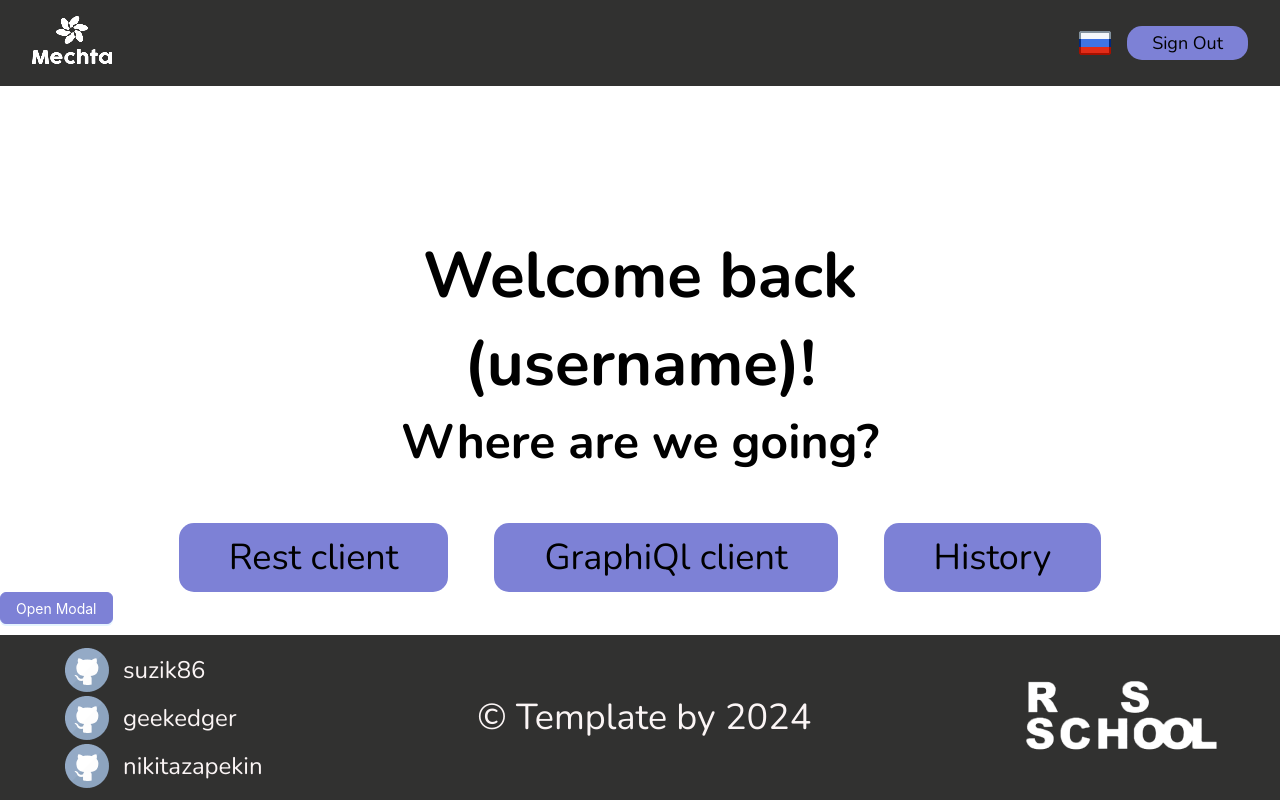
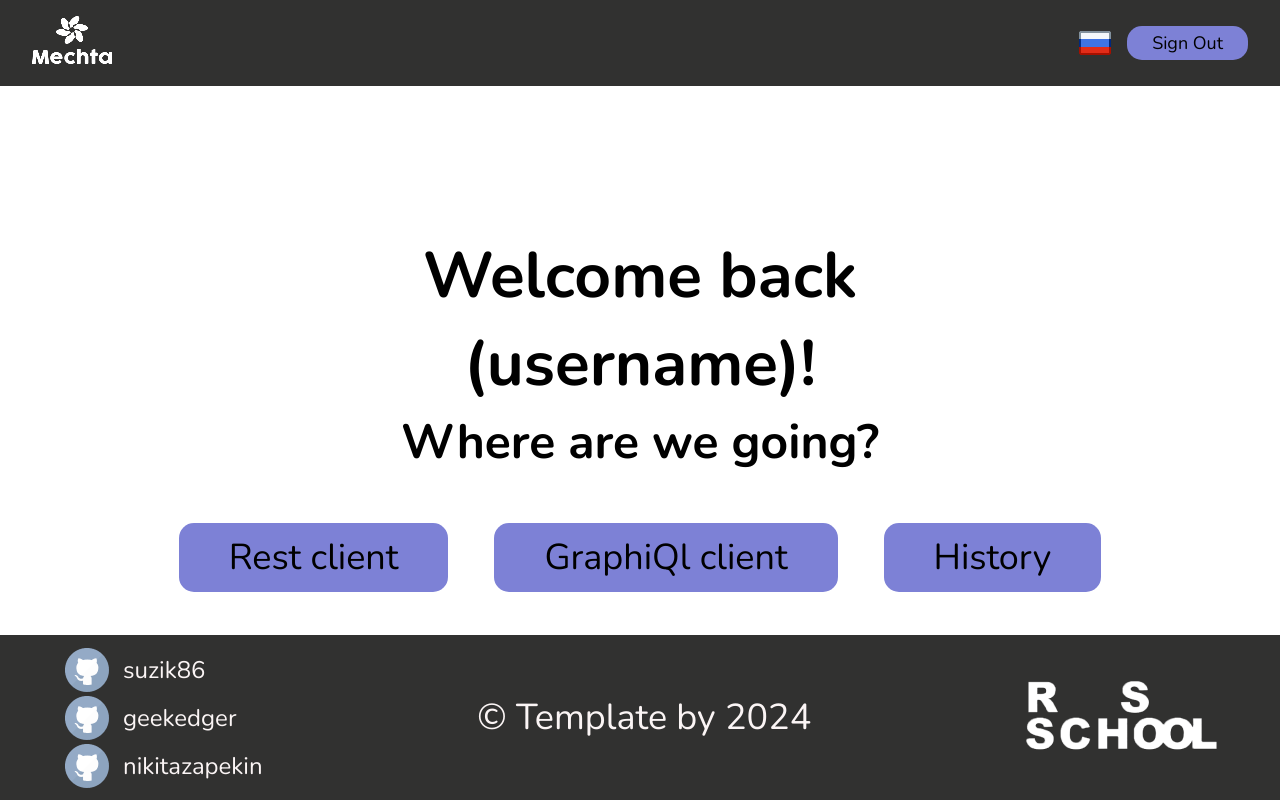
Before and after one commit to suzik86/graphiql-app, a Next.js app in the folder graphiql-app/: page / in a window 1280 px wide. Built offline with nearby package versions, Linux system fonts and the light colour scheme.

Commit message:
remove code smell

```diff
--- a/graphiql-app/src/app/page.tsx
+++ b/graphiql-app/src/app/page.tsx
@@ -1,14 +1,13 @@
 
 
 import WelcomeBackSection from "../components/WelcomeBackSection/WelcomeBackSection";
-import ModalComponent from "../components/Modal/Modal";
+
 export default function Home() {
   return (
     <>
 
 
       <WelcomeBackSection />
-      <ModalComponent />
     </>
   );
 };
```
